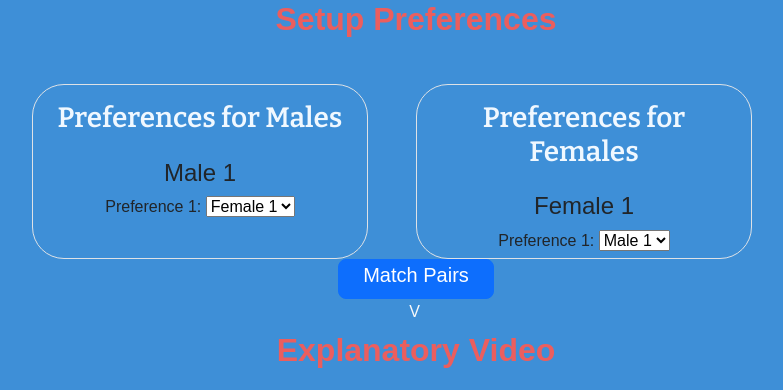
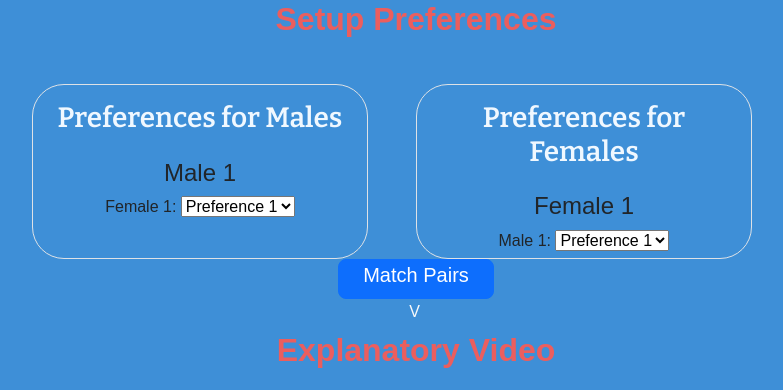
Before and after one commit to 00LAVA00/gale-shapley, a Flask app: template templates/setup.html in a window 1280 px wide. Shown: the top 390 px of the page, without its empty margins (224-1007 px from the left). Run offline with Flask 3, Linux system fonts and the light colour scheme; the template is opened without the code that fills it: most values are stand-ins (such as "Sample title", 1, 10 or a date in 2020).

Commit message:
Update setup.html

```diff
--- a/templates/setup.html
+++ b/templates/setup.html
@@ -31,10 +31,10 @@
                 <div >
                     <h4 class="pt-3">Male {{ i+1 }}</h4>
                     {% for j in range(num_pairs) %}
-                        <label for="male{{ i }}_pref{{ j }}">Preference {{ j+1 }}:</label>
+                        <label for="male{{ i }}_pref{{ j }}">Female {{ j+1 }}:</label>
                         <select id="male{{ i }}_pref{{ j }}" name="male_preference{{ i }}_{{ j }}" required>
                             {% for k in range(num_pairs) %}
-                                <option value="{{ k+1 }}">Female {{ k+1 }}</option>
+                                <option value="{{ k+1 }}">Preference {{ k+1 }}</option>
                             {% endfor %}
                         </select>
                         <br>
@@ -51,10 +51,10 @@
                 {% for i in range(num_pairs) %}
                     <h4 class="pt-3">Female {{ i+1 }}</h4>
                     {% for j in range(num_pairs) %}
-                        <label for="female{{ i }}_pref{{ j }}">Preference {{ j+1 }}:</label>
+                        <label for="female{{ i }}_pref{{ j }}">Male {{ j+1 }}:</label>
                         <select id="female{{ i }}_pref{{ j }}" name="female_preference{{ i }}_{{ j }}" required>
                             {% for k in range(num_pairs) %}
-                                <option value="{{ k+1 }}">Male {{ k+1 }}</option>
+                                <option value="{{ k+1 }}">Preference {{ k+1 }}</option>
                             {% endfor %}
                         </select>
                         <br>
@@ -79,7 +79,7 @@
     </div>
 
     <div class="pt-3 pb-xxl-5" style="padding-left: 13%;">
-        <iframe width="560" height="315" src="https://www.youtube.com/embed/-xleupMl9IE?si=PLMuSEXvXQRTcqTq" title="YouTube video player" frameborder="0" allow="accelerometer; autoplay; clipboard-write; encrypted-media; gyroscope; picture-in-picture; web-share" allowfullscreen></iframe>
+        <iframe width="560" height="315" src="https://www.youtube.com/embed/p8NUGuVDlT8?si=uM4gLHcfNeI7oCwJ" title="YouTube video player" frameborder="0" allow="accelerometer; autoplay; clipboard-write; encrypted-media; gyroscope; picture-in-picture; web-share" allowfullscreen></iframe>
     </div>
 
     </div>
@@ -96,7 +96,7 @@
     </a>
 
     <ul class="nav col-md-4 justify-content-end">
-      <li class="nav-item"><a href="/" class="nav-link pe-5 text-body-secondary">Home</a></li>
+      <li class="nav-item"><a href="../templates/index.html" class="nav-link pe-5 text-body-secondary">Home</a></li>
     </ul>
   </footer>
 
```
